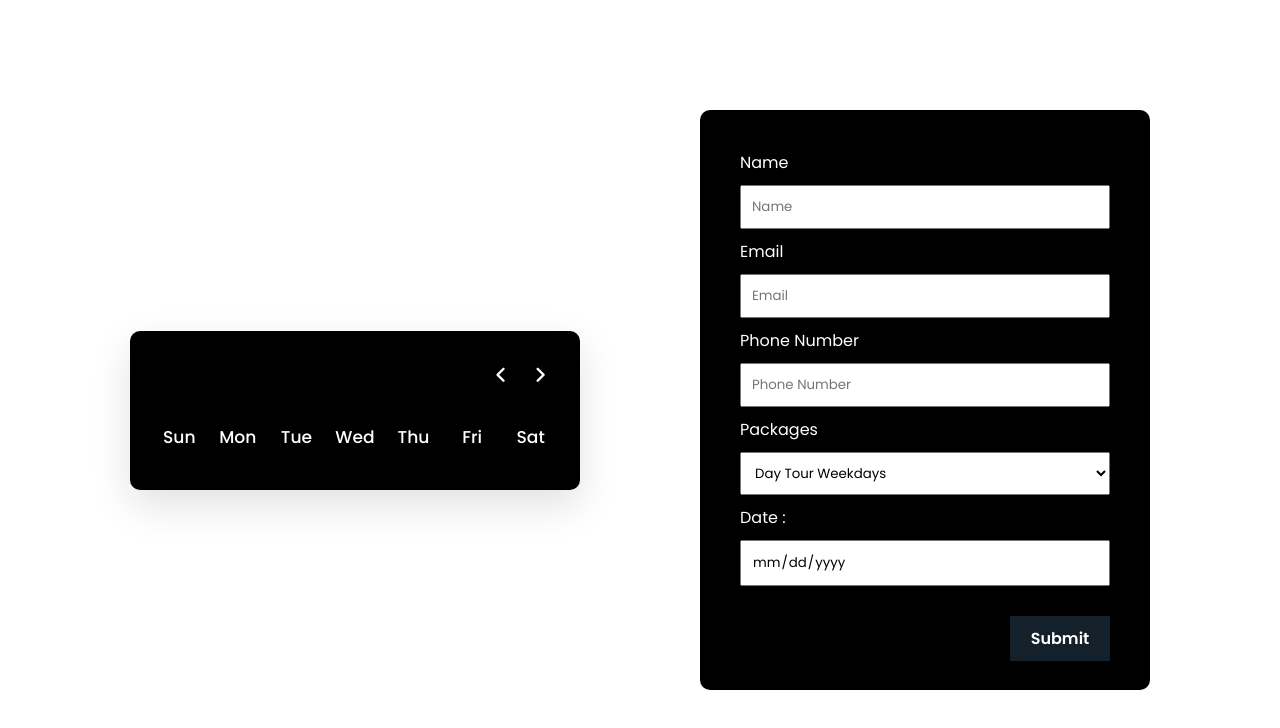
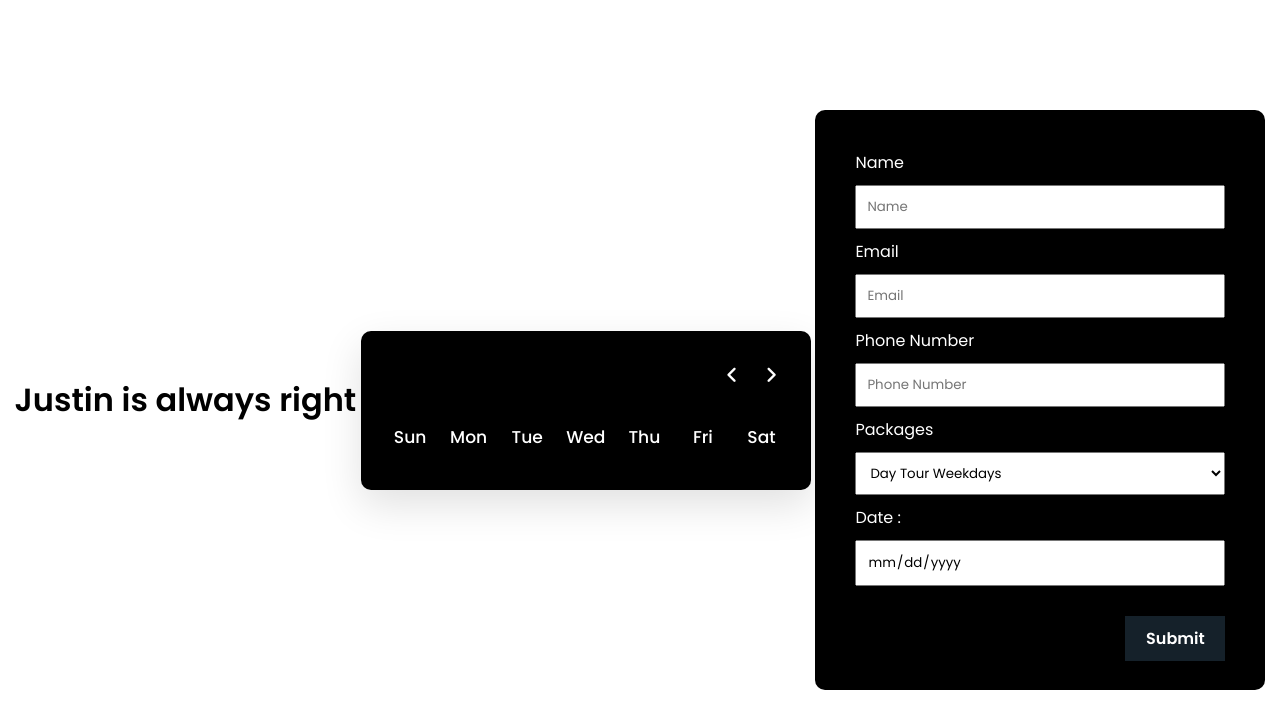
Before and after one commit to CodeAaron02/Modesto, a website: page HTML/booking.html in a window 1280 px wide. Drawn offline with nearby package versions, Linux system fonts and the light colour scheme; no server answers.

Commit message:
Commit message

```diff
--- a/HTML/booking.html
+++ b/HTML/booking.html
@@ -12,6 +12,10 @@
     />
   </head>
   <body>
+    <div class="readblock">
+      <h1>Justin is always right</h1>
+    </div>
+
     <div class="wrapper">
       <header>
         <p class="current-date"></p>
```
